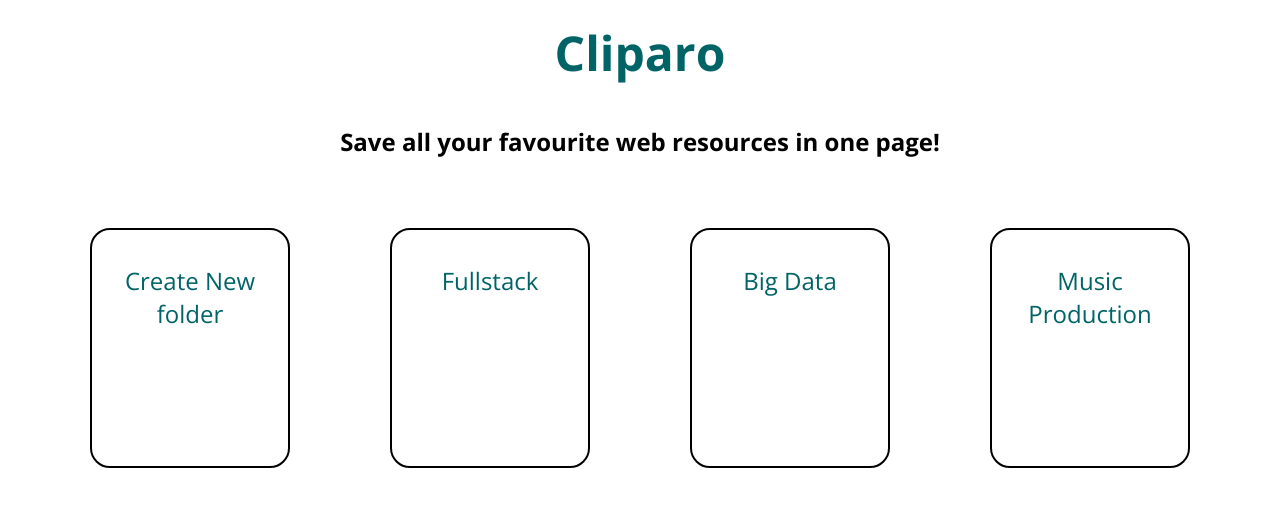
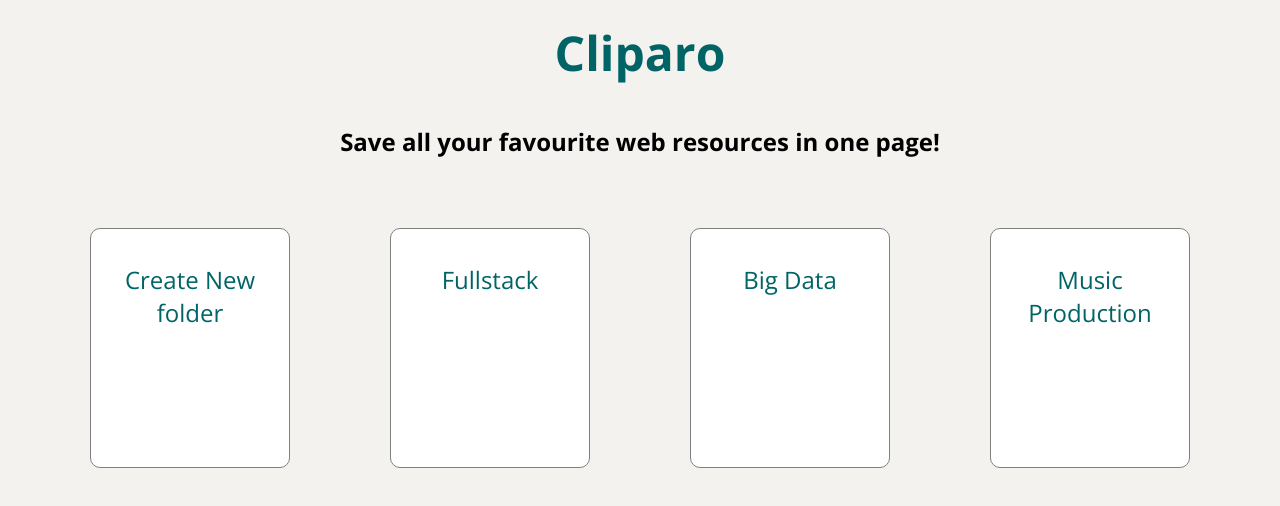
Before and after one commit to mlacosta/Cliparo, a React (Create React App) app: page /1 in a window 1280 px wide. Shown: the top 506 px of the page. Built offline with nearby package versions, Linux system fonts and the light colour scheme.

Commit message:
better aesthetics

```diff
--- a/src/App.js
+++ b/src/App.js
@@ -9,9 +9,20 @@ import { HashRouter as Router, Switch,Route,Link} from "react-router-dom";
 
 function App() {
 
+  const title = {
+		color: "#006466",
+		margin:0,
+		textAlign:'center',
+		fontSize:'4rem',
+		padding: 20
+	}
+
+
   return (
     <Router>
       <AppCtx>
+        <h1 className='main-title'style={title}>Cliparo</h1>
+				<h2>Save all your favourite web resources in one page!</h2>
         <Switch>
           <Route exact path='/'>
             <Main/>
--- a/src/components/FolderView/FolderView.css
+++ b/src/components/FolderView/FolderView.css
@@ -3,13 +3,14 @@
     width: 80%;
     min-width: 400px;
     min-height: 600px;
-    height: 90%;
-    border: 2px solid black;
-    border-radius: 20px;
+    height: 80%;
+    border: 1px solid gray;
     display: flex;
+    background-color: transparent;
+    z-index: 100;
 }
 
 .wrapper{
     height: 100vh;
-    padding: 100px 50px 50px;
+    padding: 50px;
 }
--- a/src/components/FolderView/FolderView.js
+++ b/src/components/FolderView/FolderView.js
@@ -2,9 +2,22 @@ import React from 'react';
 import Sidebar from './Sidebar/Sidebar';
 import Viewer from './Viewer/Viewer';
 import './FolderView.css';
-import { ReactTinyLink } from 'react-tiny-link'
+import { useAppContext } from '../AppCtx/AppCtx';
+import { ReactTinyLink } from 'react-tiny-link';
+
 
 export default function FolderView(){
+
+	const {colors} = useAppContext();
+
+	const title = {
+		color: colors.text,
+		margin:0,
+		textAlign:'center',
+		fontSize:'4rem',
+		padding: 20
+	}
+
 	return(
 		<div className="wrapper">
 
--- a/src/components/FolderView/Sidebar/Sidebar.js
+++ b/src/components/FolderView/Sidebar/Sidebar.js
@@ -4,10 +4,9 @@ import React from 'react';
 export default function Sidebar(){
 
 	const sidebar = {
-		width:'40%',
+		width:'20%',
 		height:'100%',
 		backgroundColor:'orange',
-		borderRadius:'15px 0 0 15px'
 	}
 
 	return(
--- a/src/components/FolderView/Viewer/Viewer.js
+++ b/src/components/FolderView/Viewer/Viewer.js
@@ -10,7 +10,7 @@ export default function Viewer(){
 
 	const viewer = {
 		overflow:'auto',
-		width:'60%'
+		width:'80%'
 	}
 
 	return(<div className="viewer" style={viewer}>
--- a/src/components/Main/Box/Box.css
+++ b/src/components/Main/Box/Box.css
@@ -1,7 +1,9 @@
 .Box{
     cursor: pointer;
+    background-color: white;
 }
 
 .Box:hover{
-    background-color: rgba(0,0,0,.3);
+    background-color: rgba(0,0,0,.13);
+    transition: .3s;
 }
--- a/src/components/Main/Box/Box.js
+++ b/src/components/Main/Box/Box.js
@@ -11,8 +11,8 @@ export default function Box({create, name, onClick }){
 	const box = {
 		height: 240,
 		width: 200,
-		border: `2px solid black`,
-		borderRadius:'20px',
+		border: `1px solid gray`,
+		borderRadius:'10px',
 		margin:50,
 		padding:10
 	}
--- a/src/components/Main/Main.css
+++ b/src/components/Main/Main.css
@@ -11,9 +11,7 @@
 
 .main{
     z-index: 5;
-    position: absolute;
-    top:0;
-    left:0;
+
     width: 100%;
     height: 100vh;
     display: flex;
--- a/src/components/Main/Main.js
+++ b/src/components/Main/Main.js
@@ -4,13 +4,7 @@ import Box from './Box/Box';
 import ClipLoader from "react-spinners/ClipLoader";
 import './Main.css';
 import Modal from './../Modal/Modal';
-
-let folders = [{name:'Fullstack',
-				links: ['https://redux.js.org/','https://www.freecodecamp.org/news/async-await-javascript-tutorial/','https://www.freecodecamp.org/news/designing-a-website-ui-with-prototyping/']},
-			   {name:'Big Data',
-			   links: ['https://redux.js.org/','https://www.freecodecamp.org/news/async-await-javascript-tutorial/','https://www.freecodecamp.org/news/designing-a-website-ui-with-prototyping/']},
-			   {name: 'Music Production',
-			   links: ['https://redux.js.org/','https://youtu.be/VabSfLWISr4','https://www.freecodecamp.org/news/async-await-javascript-tutorial/','https://www.freecodecamp.org/news/designing-a-website-ui-with-prototyping/']}]
+import folders from './folders'
 
 let request = new Promise(
   (res,rej)=>{
@@ -44,7 +38,7 @@ export default function Main(){
 	}
 
 	const main = {
-		backgroundColor: colors.background,
+		backgroundColor: "f3f2ef",
 		height:'100vh',
 		margin:0,
 		display:'flex'
@@ -68,8 +62,6 @@ export default function Main(){
 	}
 
 	return(<div className="main" style={main}>
-				<h1 className='main-title'style={title}>Cliparo</h1>
-				<h2>Save all your favourite web resources in one page!</h2>
 
 				<div className="box-container">
 				{loading && <ClipLoader color={colors.spinner} size={60} css='margin-top:150px;'/>}
--- /dev/null
+++ b/src/components/Main/folders.js
@@ -0,0 +1,23 @@
+let folders = [
+                {name:'Fullstack',
+                links: ['https://redux.js.org/','https://www.freecodecamp.org/news/async-await-javascript-tutorial/',
+                        'https://www.npmjs.com/package/react-tiny-link',
+                        'https://github.com',
+                        'https://coolors.co',
+                        'https://www.freecodecamp.org/news/designing-a-website-ui-with-prototyping/']
+                },
+			    {name:'Big Data',
+                 links: ['https://redux.js.org/',
+                         'https://www.freecodecamp.org/news/async-await-javascript-tutorial/',
+                         'https://www.freecodecamp.org/news/designing-a-website-ui-with-prototyping/']
+                },
+			    {name: 'Music Production',
+                 links: ['https://redux.js.org/',
+                         'https://youtu.be/VabSfLWISr4',
+                         'https://www.freecodecamp.org/news/async-await-javascript-tutorial/',
+                         'https://www.freecodecamp.org/news/designing-a-website-ui-with-prototyping/']
+                }
+            ]
+
+
+export default folders;
--- a/src/index.css
+++ b/src/index.css
@@ -8,4 +8,5 @@ body {
   margin: 0;
   -webkit-font-smoothing: antialiased;
   -moz-osx-font-smoothing: grayscale;
+  background-color: #f3f2ef;
 }
```
Also changed, not shown: 1 other file (tests, documents, lock files or other folders).
